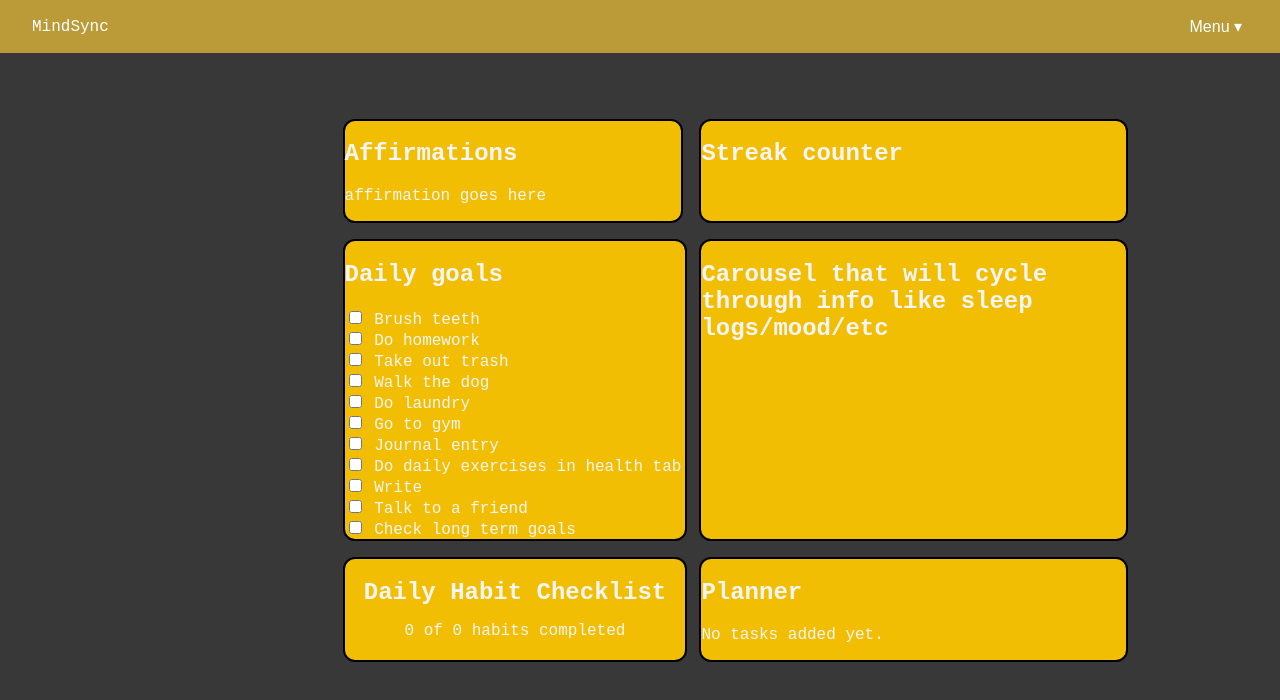
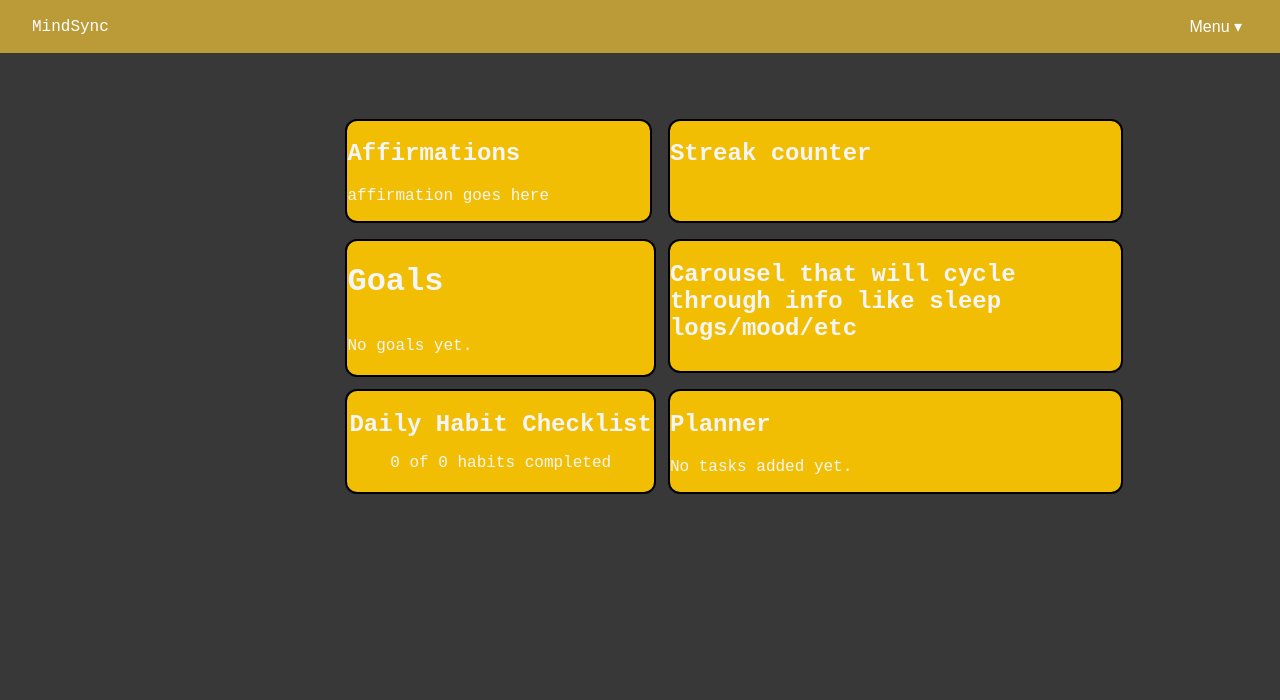
Before and after one commit to Jacob-Gauger/MindSync, a React (Create React App) app: page / in a window 1280 px wide. Shown: the top 700 px of the page. Built offline with nearby package versions, Linux system fonts and the light colour scheme.

Commit message:
adding state to Goals

```diff
--- a/src/App.js
+++ b/src/App.js
@@ -7,11 +7,13 @@ import Journal from './components/pages/Journal';
 import HabitManager from './components/pages/HabitManager';
 import Sleep from './components/pages/Sleep';
 import Planning from './components/pages/Planning';
+import GoalsManager from './components/pages/GoalsManager';
 
 function App() {
   const [habits, setHabits] = useState([]);
   const [tasks, setTasks] = useState([]);
   const [journalEntries, setJournalEntries] = useState([]);
+  const [goals, setGoals] = useState([]);
 
   // Load habits from localStorage once
   useEffect(() => {
@@ -24,16 +26,27 @@ function App() {
     localStorage.setItem('habits', JSON.stringify(habits));
   }, [habits]);
 
+  useEffect(() => {
+    localStorage.setItem("goals", JSON.stringify(goals));
+  }, [goals]);
+
+  useEffect(() => {
+    const saved = localStorage.getItem("goals");
+    if (saved) {
+      setGoals(JSON.parse(saved));
+    }
+  }, []);
+
   return (
     <div className="App">
       <Header />
-
       <Routes>
-        <Route path='/' element={<Dashboard habits={habits} setHabits={setHabits} tasks={tasks}/>} />
+        <Route path='/' element={<Dashboard habits={habits} setHabits={setHabits} tasks={tasks} goals={goals} setGoals={setGoals}/>} />
         <Route path="/journal" element={<Journal journalEntries={journalEntries} setJournalEntries={setJournalEntries} />} />
         <Route path="/habits" element={<HabitManager habits={habits} setHabits={setHabits} />} />
         <Route path="/sleep" element={<Sleep />} />
         <Route path="/planner" element={<Planning tasks={tasks} setTasks={setTasks} />} />
+        <Route path="/goals" element={<GoalsManager goals={goals} setGoals={setGoals} />} />
       </Routes>
     </div>
   );
--- a/src/components/Dashboard.jsx
+++ b/src/components/Dashboard.jsx
@@ -1,20 +1,19 @@
 import React, { useState, useEffect } from 'react';
 import Affirmations from "./dashboardComponents/Affirmations";
-import DailyGoals from "./dashboardComponents/DailyGoals";
+import Goals from "./dashboardComponents/Goals";
 import Habits from "./dashboardComponents/Habits";
 import Streaks from "./dashboardComponents/Streaks";
 import Carousel from "./dashboardComponents/Carousel";
 import Planner from "./dashboardComponents/Planner";
-import Planning from './pages/Planning';
 import '../css/Dashboard.css';
 
-const Dashboard=({habits, setHabits, tasks, setTasks})=>{
+const Dashboard=({habits, setHabits, tasks, setTasks, goals, setGoals})=>{
     return (
             <div id="dashboard">
                 <div id="mainBar">
                     <div id="dashboard">
                         <Affirmations />
-                        <DailyGoals />
+                        <Goals goals={goals} setGoals={setGoals}/>
                         <Habits habits={habits} setHabits={setHabits} />
                         <Streaks />
                         <Carousel />
--- a/src/components/dashboardComponents/DailyGoals.jsx
+++ /dev/null
@@ -1,33 +0,0 @@
-import React from "react";
-import '../../css/dashboardComponentsCSS/DailyGoals.css'
-
-const DailyGoals=()=>{
-    return(
-        <div id="dailyGoals">
-            <h2>Daily goals</h2>
-            {[
-                "Brush teeth",
-                "Do homework",
-                "Take out trash",
-                "Walk the dog",
-                "Do laundry",
-                "Go to gym",
-                "Journal entry",
-                "Do daily exercises in health tab",
-                "Write",
-                "Talk to a friend",
-                "Check long term goals"
-            ].map((label, index) => {
-                const id = `dailyGoal${index + 1}`;
-                return (
-                    <div key={id}>
-                        <input type="checkbox" id={id} name={id} value={id} />
-                        <label htmlFor={id}> {label}</label><br />
-                    </div>
-                );
-            })}
-        </div>
-    )
-}
-
-export default DailyGoals
--- /dev/null
+++ b/src/components/dashboardComponents/Goals.jsx
@@ -0,0 +1,32 @@
+import React from 'react';
+import '../../css/dashboardComponentsCSS/Goals.css'
+
+export default function GoalList({ goals, setGoals }) {
+    const toggleGoal = (id) => {
+    const updated = goals.map(g =>
+      g.id === id ? { ...g, completed: !g.completed } : g
+    );
+    setGoals(updated);
+  };
+ return (
+    <div id='goals'>
+        <h1>Goals</h1>
+        <ul className="goals-list">
+            {goals.length === 0 ? (<p className="no-goals">No goals yet.</p>) : (
+                <ul className="goals-list">
+                    {goals.map(goal => (
+                        <li key={goal.id} className={goal.completed ? 'completed' : ''}>
+                        <input
+                            type="checkbox"
+                            checked={goal.completed}
+                            onChange={() => toggleGoal(goal.id)}
+                        />
+                        <span>{goal.text}</span>
+                        </li>
+                    ))}
+                </ul>
+            )}
+        </ul>
+    </div>
+  );
+}
--- /dev/null
+++ b/src/components/pages/GoalsManager.jsx
@@ -0,0 +1,59 @@
+import React, { useState } from 'react';
+import '../../css/pages/GoalsManager.css';
+
+export default function GoalsManager({ goals, setGoals }) {
+  const [newGoal, setNewGoal] = useState('');
+
+  const handleAddGoal = (e) => {
+    e.preventDefault();
+    if (!newGoal.trim()) return;
+
+    const goal = {
+      id: Date.now(),
+      text: newGoal.trim(),
+      completed: false,
+    };
+
+    setGoals([goal, ...goals]);
+    setNewGoal('');
+  };
+
+  const toggleGoal = (id) => {
+    const updated = goals.map(g =>
+      g.id === id ? { ...g, completed: !g.completed } : g
+    );
+    setGoals(updated);
+  };
+
+  return (
+    <div className="goals-container">
+      <h2>My Goals</h2>
+      <form onSubmit={handleAddGoal} className="goal-form">
+        <input
+          type="text"
+          value={newGoal}
+          onChange={(e) => setNewGoal(e.target.value)}
+          placeholder="Enter a goal..."
+        />
+        <button type="submit">Add</button>
+      </form>
+
+      <ul className="goals-list">
+        {goals.length === 0 ? (
+          <p>No goals yet.</p>
+        ) : (
+          goals.map(goal => (
+            <li key={goal.id} className={goal.completed ? 'completed' : ''}>
+              <input
+                type="checkbox"
+                checked={goal.completed}
+                onChange={() => toggleGoal(goal.id)}
+              />
+              <span>{goal.text}</span>
+            </li>
+          ))
+        )}
+      </ul>
+    </div>
+  );
+}
--- a/src/css/dashboardComponentsCSS/DailyGoals.css
+++ /dev/null
@@ -1,9 +0,0 @@
-#dailyGoals{
-    background-color: #f1be04;;
-    display: flex;
-    width: 100%;
-    height: fit-content;
-    flex-direction: column;
-    border: 2px solid black;
-    border-radius: 12px;
-}
--- /dev/null
+++ b/src/css/dashboardComponentsCSS/Goals.css
@@ -0,0 +1,44 @@
+#goals{
+    background-color: #f1be04;;
+    display: flex;
+    width: 100%;
+    height: 100%;
+    flex-direction: column;
+    border: 2px solid black;
+    border-radius: 12px;
+}
+
+.goals-list {
+  list-style: none;
+  padding: 0;
+  margin: 0;
+}
+
+.goals-list li {
+  display: flex;
+  align-items: center;
+  padding: 0.75rem;
+  margin-bottom: 0.5rem;
+  border-radius: 6px;
+  transition: background-color 0.2s ease;
+}
+
+.goals-list li:hover {
+  background-color: #f8cd31;
+}
+
+.goals-list input[type="checkbox"] {
+  margin-right: 0.75rem;
+  transform: scale(1.2);
+  cursor: pointer;
+}
+
+.goals-list span {
+  font-size: 1rem;
+  color: #ffffff;
+}
+
+.goals-list li.completed span {
+  text-decoration: line-through;
+  color: #888;
+}
```
Also changed, not shown: src/css/pages/GoalsManager.css (added).
